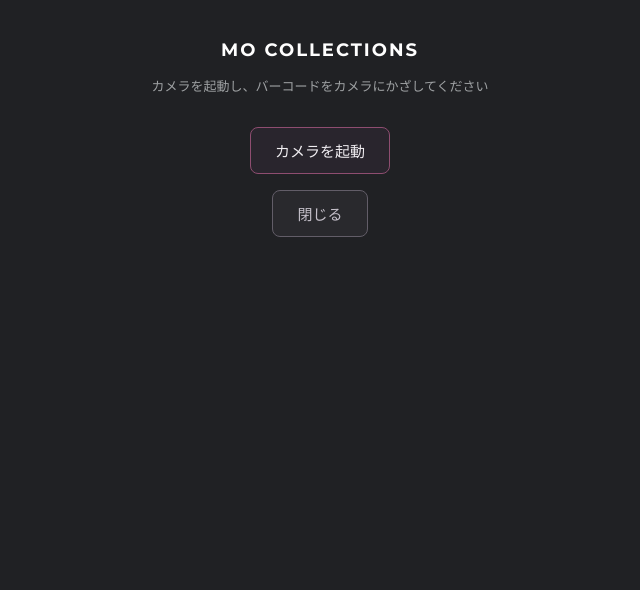
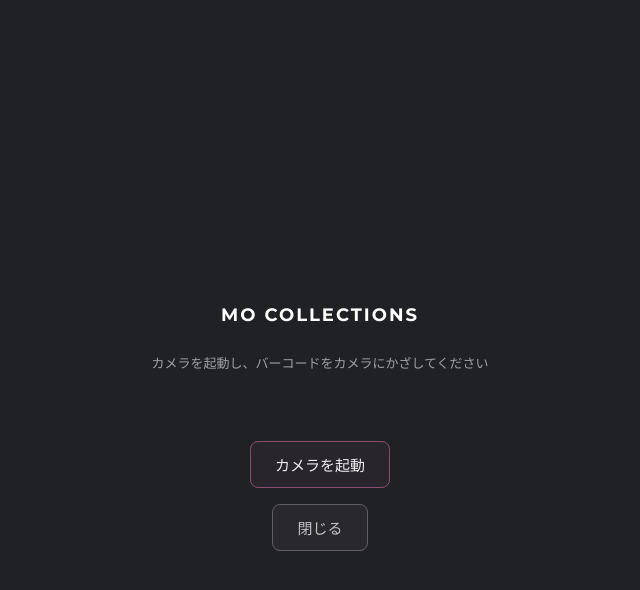
Before and after one commit to msozborn-spec/mo-collections-scanner, a plain HTML site: page index.html in a window 1280 px wide. Shown: the whole page, without its empty margins (320-960 px from the left). Drawn offline with Linux system fonts and the light colour scheme.

Commit message:
Update index.html

```diff
--- a/index.html
+++ b/index.html
@@ -16,6 +16,11 @@
       color: #F0EDF1;
       font-family: sans-serif;
       text-align: center;
+      display: flex;
+      flex-direction: column;
+      justify-content: center; /* 上下（高さ方向）の中央揃え */
+      align-items: center;     /* 左右の中央揃え（不要な場合は消してください） */
+      min-height: 100dvh;      /* 画面の高さ100%を確保（スマホのアドレスバー対策） */
     }
     h2 { font-size: 18px; }
     #reader {
```
